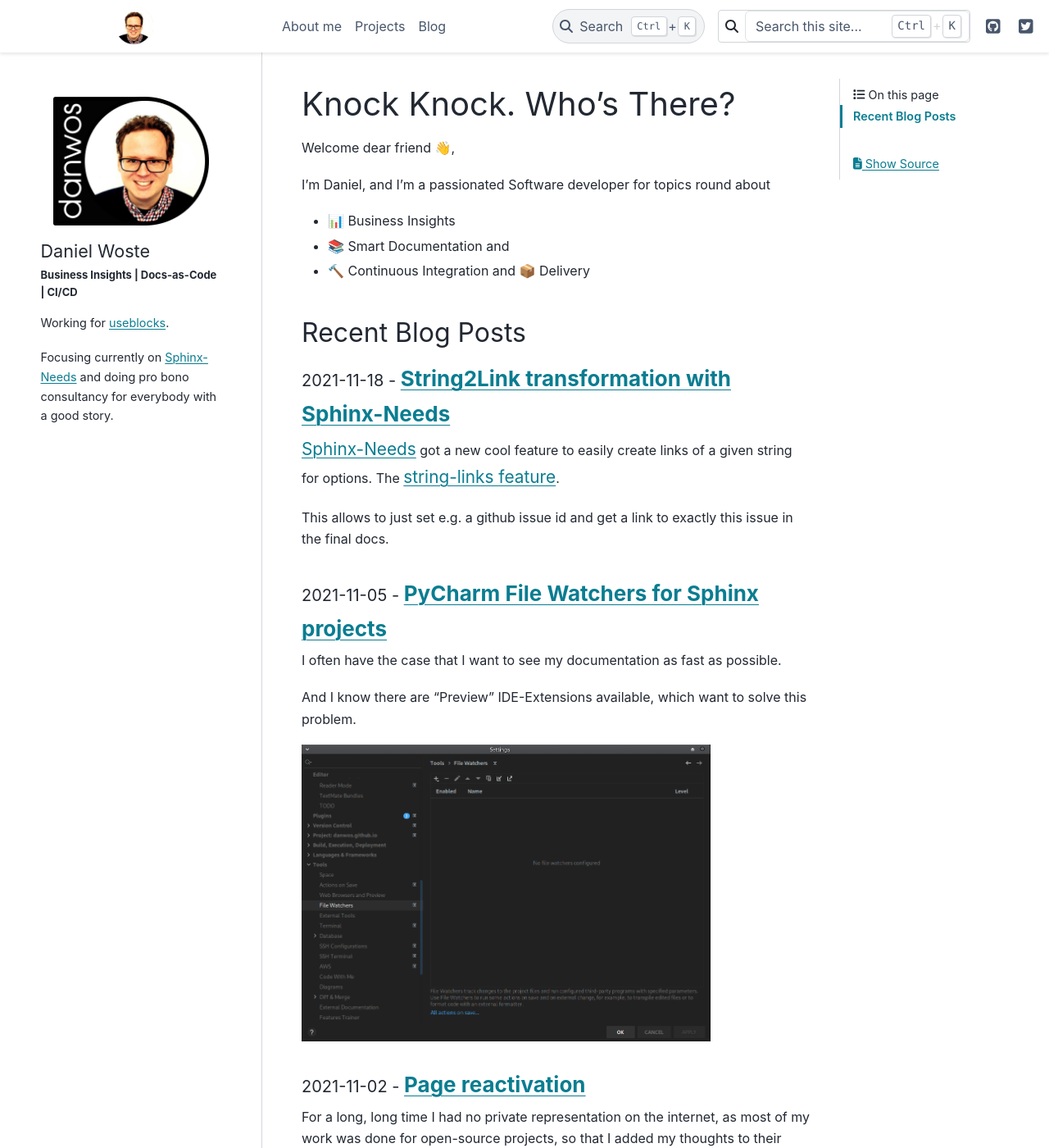
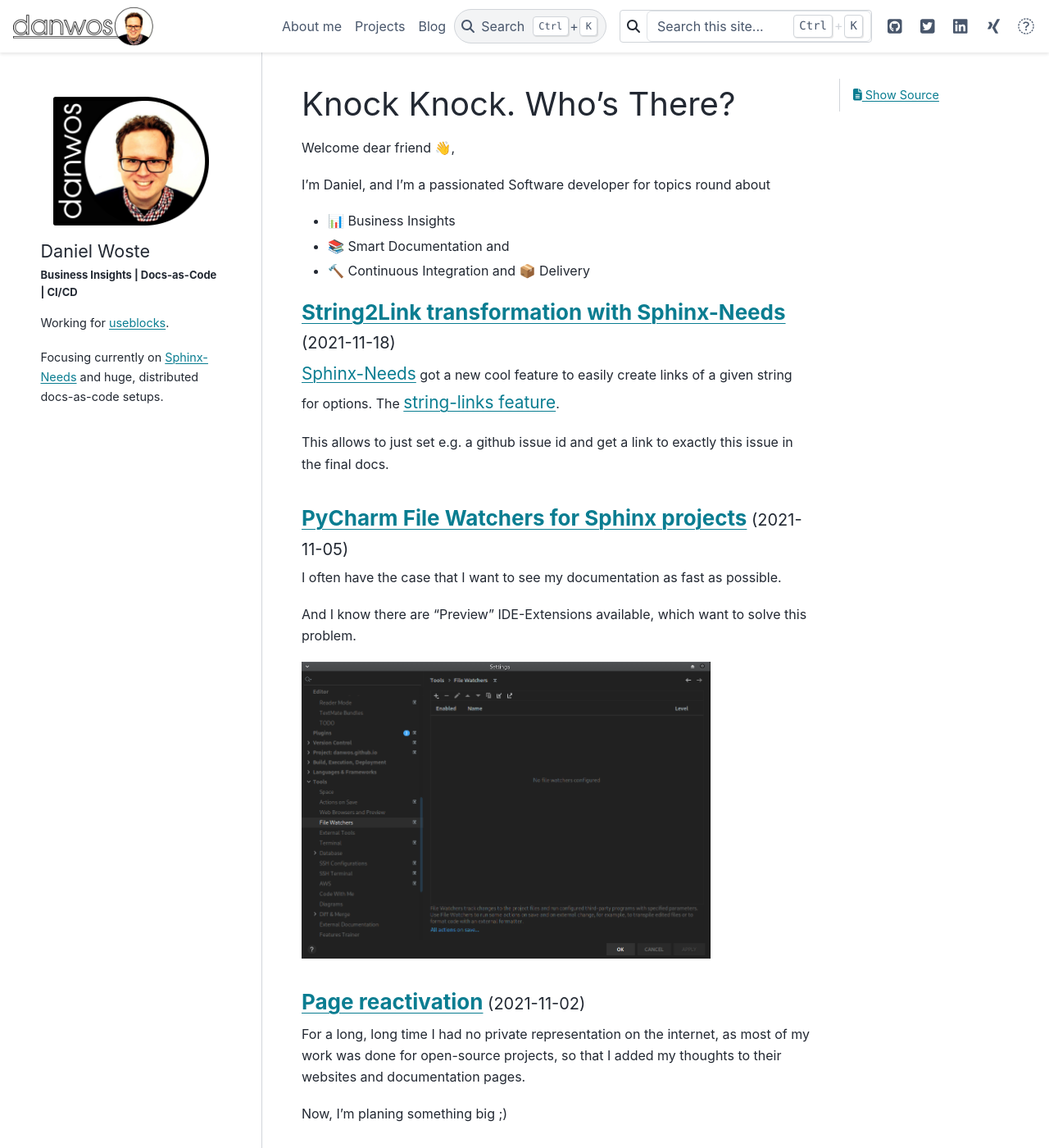
Before and after one commit to danwos/danwos.github.io, a Sphinx documentation site: the page built from docs/index.md, in a window 1280 px wide and 1400 px high. Shown: the whole window at 82% size. Built offline with Sphinx 7.4.7 and the PyData theme 0.15.4, drawn with Linux system fonts in a browser that asks for light colours; some of the changed text lies outside the part shown.

Commit message:
Logos and icons

````diff
--- a/docs/_templates/me.html
+++ b/docs/_templates/me.html
@@ -14,7 +14,7 @@
         </p>
         <p>
             Focusing currently on  <a href="https://sphinx-needs.com" target="_blank">Sphinx-Needs</a> and
-            doing pro bono consultancy for everybody with a good story.
+            huge, distributed docs-as-code setups.
         </p>
     </div>
 </div>
--- a/docs/conf.py
+++ b/docs/conf.py
@@ -102,11 +102,36 @@
 # html_extra_path = ["feed.xml"]
 
 html_theme_options = {
-  "github_url": "https://github.com/danwos/",
-  "twitter_url": "https://twitter.com/danwos",
-  "search_bar_text": "Search this site...",
-  "google_analytics_id": "G-0MZ0221M7W",
-  "navbar_end": ["search-field.html", "navbar-icon-links"],
+    "search_bar_text": "Search this site...",
+    "google_analytics_id": "G-0MZ0221M7W",
+    "navbar_end": ["search-field.html", "navbar-icon-links"],
+    "icon_links": [
+        {
+            "name": "GitHub",
+            "url": "https://github.com/danwos/",
+            "icon": "fab fa-github-square",
+        },
+        {
+            "name": "Twitter",
+            "url": "https://twitter.com/danwos",
+            "icon": "fab fa-twitter-square",
+        },
+        {
+            "name": "LinkedIn",
+            "url": "https://www.linkedin.com/in/daniel-woste-362b6252/",
+            "icon": "fab fa-linkedin",
+        },
+        {
+            "name": "Xing",
+            "url": "https://www.xing.com/profile/Daniel_Woste/",
+            "icon": "fab fa-xing",
+        },
+        {
+            "name": "My company useblocks",
+            "url": "https://useblocks.com",
+            "icon": "fab fa-briefcase",
+        },
+    ],
 }
 
 html_sidebars = {
--- a/docs/index.md
+++ b/docs/index.md
@@ -17,11 +17,10 @@
 * 📚 Smart Documentation and
 * 🔨 Continuous Integration and 📦 Delivery
 
-## Recent Blog Posts
 
 ```{postlist}
 :date: "%Y-%m-%d"
-:format: "{date} - {title}"
+:format: "{title} ({date})"
 :excerpts:
 ```
 
````
Also changed, not shown: docs/_static/danwos_white.png, docs/_static/danwos_white.svg (added).
